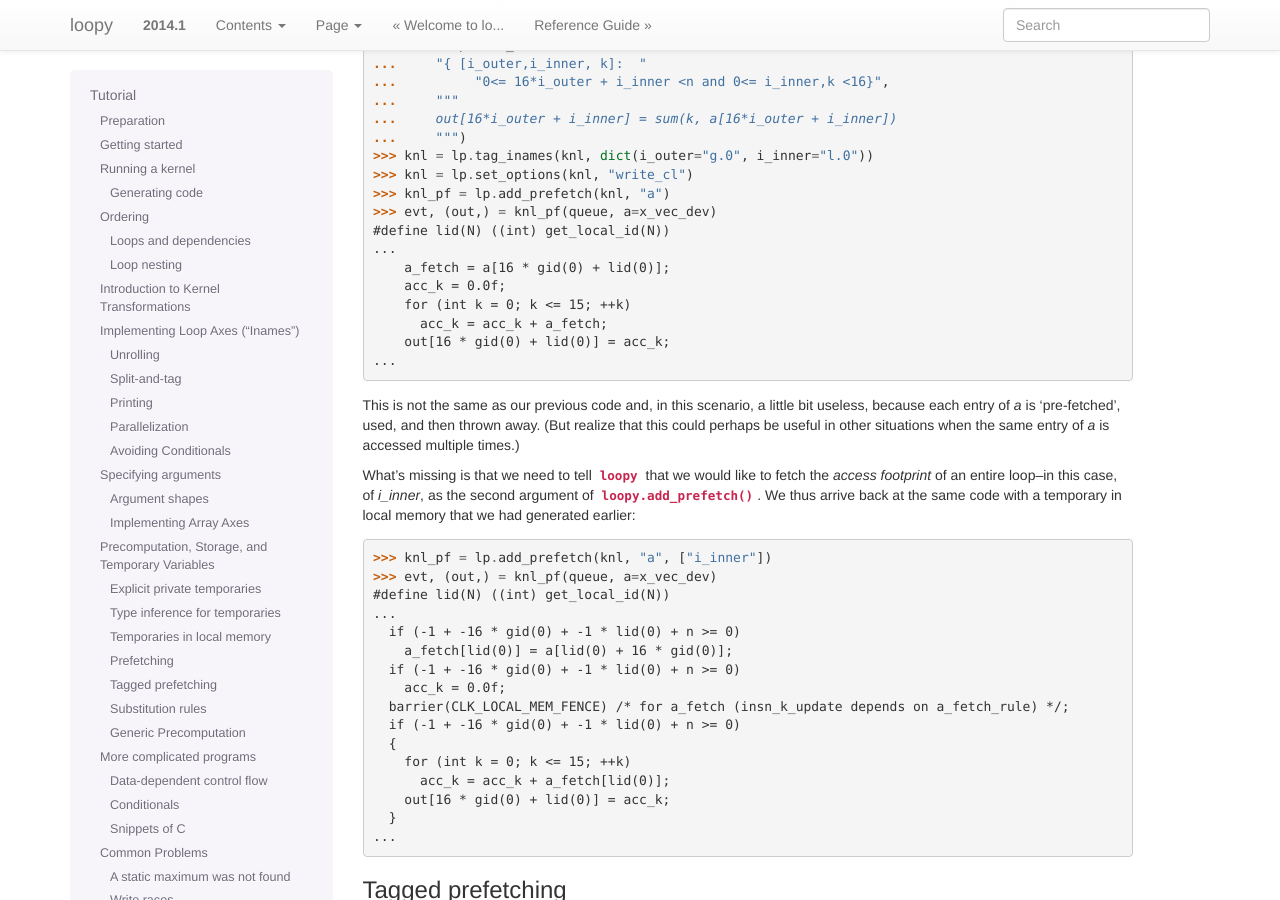
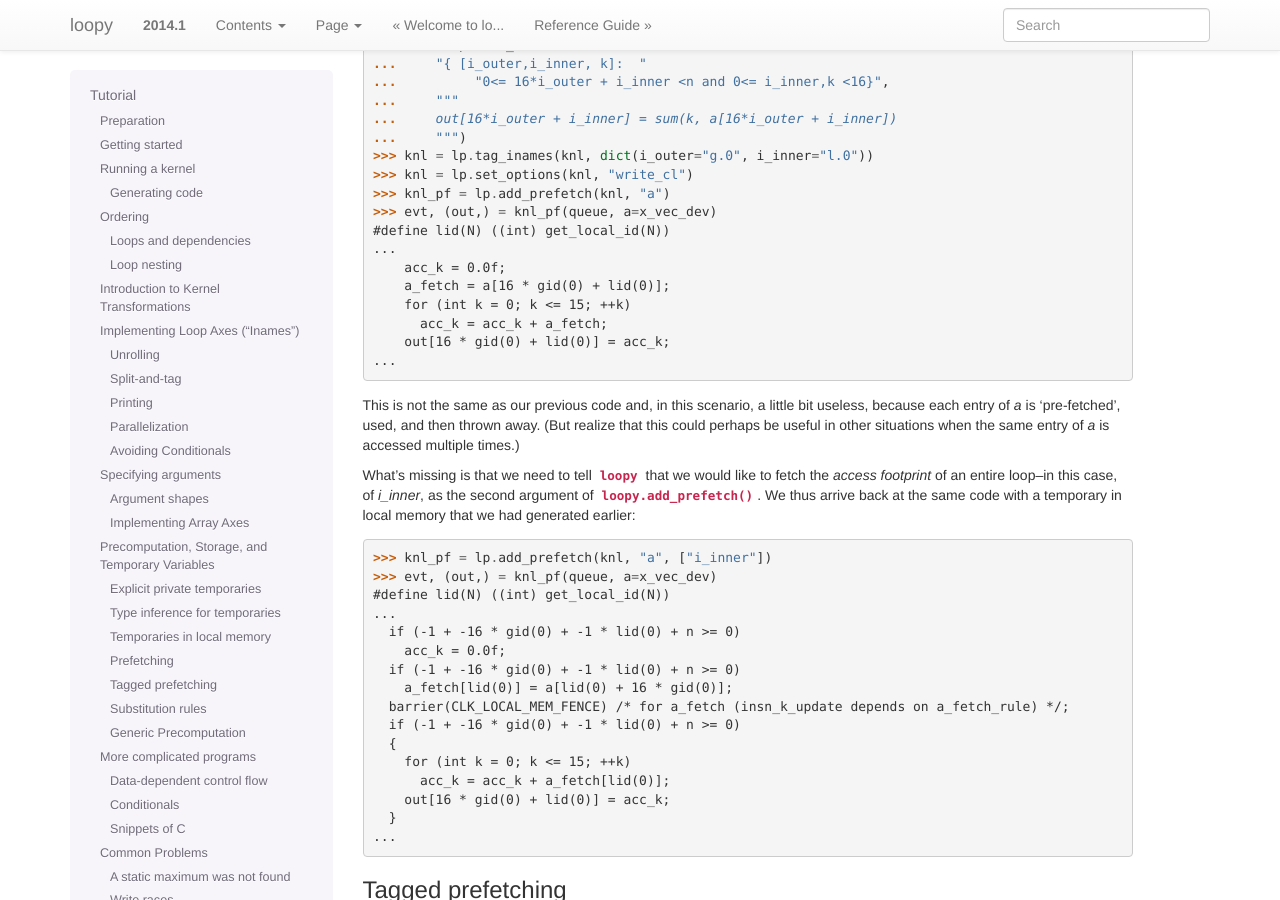
Before and after one commit to inducer/loopy, a Sphinx documentation site: the page built from doc/tutorial.rst, in a window 1280 px wide and 900 px high, scrolled down 15073 px. Built offline with Sphinx 7.4.7, drawn with Linux system fonts in a browser that asks for light colours; some of the changed text lies outside the part shown.

Commit message:
Fix doctests after determinism changes

```diff
--- a/doc/tutorial.rst
+++ b/doc/tutorial.rst
@@ -997,8 +997,8 @@ transformation exists in :func:`loopy.add_prefetch`:
     >>> evt, (out,) = knl_pf(queue, a=x_vec_dev)
     #define lid(N) ((int) get_local_id(N))
     ...
+        acc_k = 0.0f;
         a_fetch = a[16 * gid(0) + lid(0)];
-        acc_k = 0.0f;
         for (int k = 0; k <= 15; ++k)
           acc_k = acc_k + a_fetch;
         out[16 * gid(0) + lid(0)] = acc_k;
@@ -1022,9 +1022,9 @@ earlier:
     #define lid(N) ((int) get_local_id(N))
     ...
       if (-1 + -16 * gid(0) + -1 * lid(0) + n >= 0)
+        acc_k = 0.0f;
+      if (-1 + -16 * gid(0) + -1 * lid(0) + n >= 0)
         a_fetch[lid(0)] = a[lid(0) + 16 * gid(0)];
-      if (-1 + -16 * gid(0) + -1 * lid(0) + n >= 0)
-        acc_k = 0.0f;
       barrier(CLK_LOCAL_MEM_FENCE) /* for a_fetch (insn_k_update depends on a_fetch_rule) */;
       if (-1 + -16 * gid(0) + -1 * lid(0) + n >= 0)
       {
@@ -1459,8 +1459,8 @@ Now to make things more interesting, we'll create a kernel with barriers:
     {
       __local int c[50 * 10 * 99];
     <BLANKLINE>
-      for (int i = 0; i <= 49; ++i)
-        for (int j = 0; j <= 9; ++j)
+      for (int j = 0; j <= 9; ++j)
+        for (int i = 0; i <= 49; ++i)
         {
           barrier(CLK_LOCAL_MEM_FENCE) /* for c (insn rev-depends on insn_0) */;
           c[990 * i + 99 * j + lid(0) + 1 + gid(0) * 128] = 2 * a[980 * i + 98 * j + lid(0) + 1 + gid(0) * 128];
```
